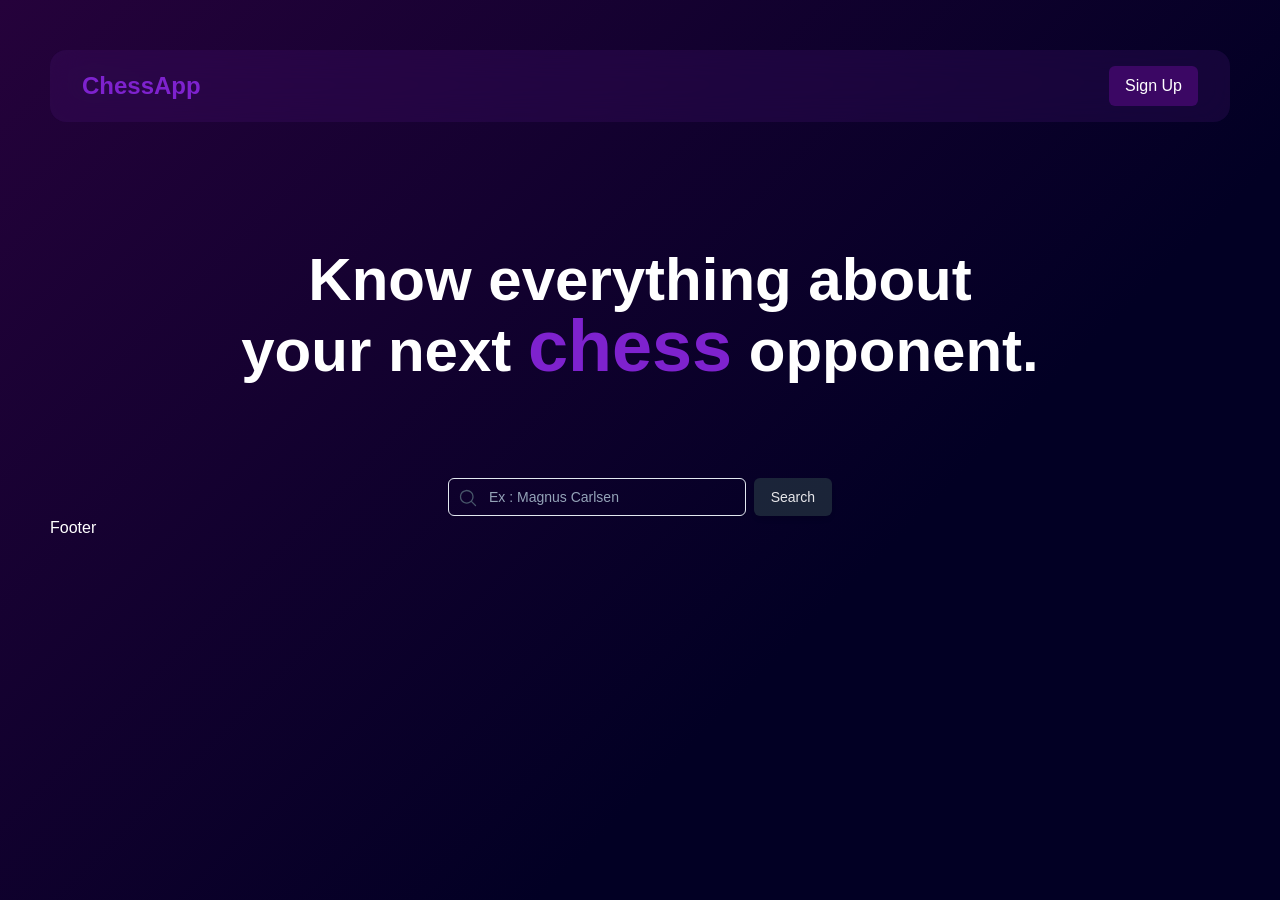
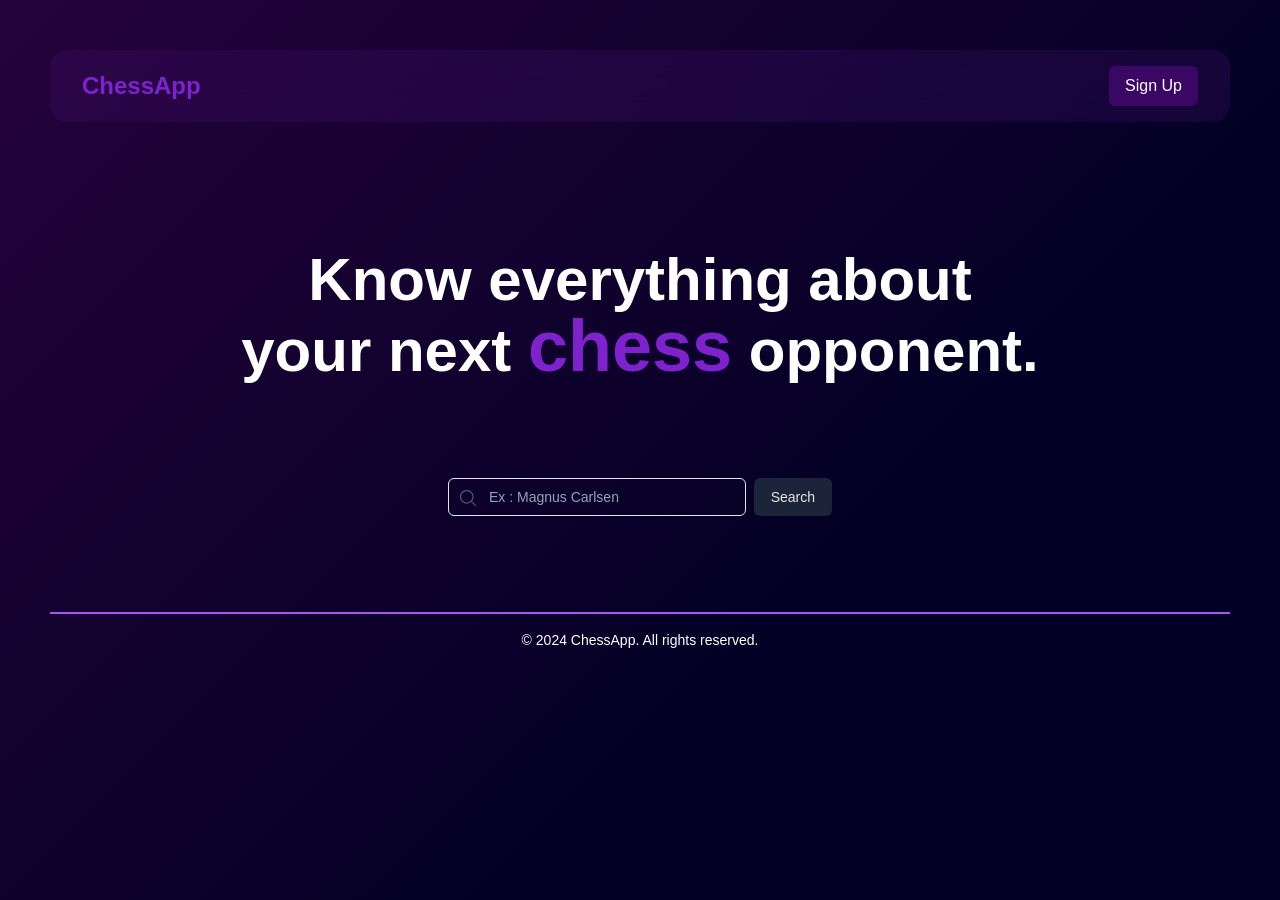
Before and after one commit to pwned841/chessapp, a Next.js app: page / in a window 1280 px wide. Built offline with nearby package versions, Linux system fonts and the light colour scheme.

Commit message:
Updating the footer

```diff
--- a/src/components/Footer.tsx
+++ b/src/components/Footer.tsx
@@ -1,3 +1,13 @@
 export default function Footer() {
-    return <h1>Footer</h1>
+    return (
+        <footer className="w-full bg-transparent mt-24">
+            <div className="border-t-2 border-purple-500"></div>
+
+            <div className="flex justify-center items-center py-4">
+                <p className="text-white text-sm">
+                    © 2024 ChessApp. All rights reserved.
+                </p>
+            </div>
+        </footer>
+    );
 }
```
